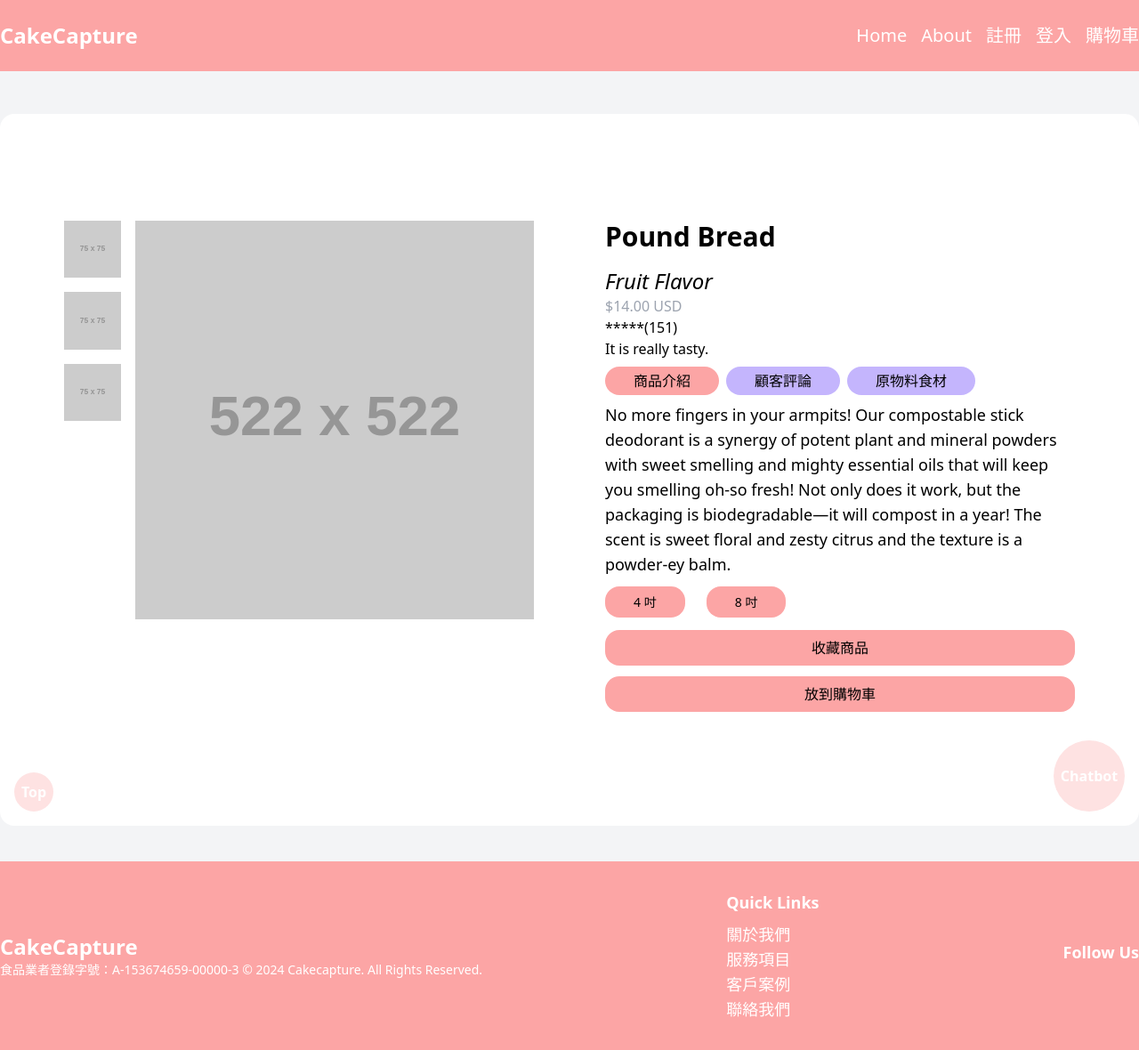
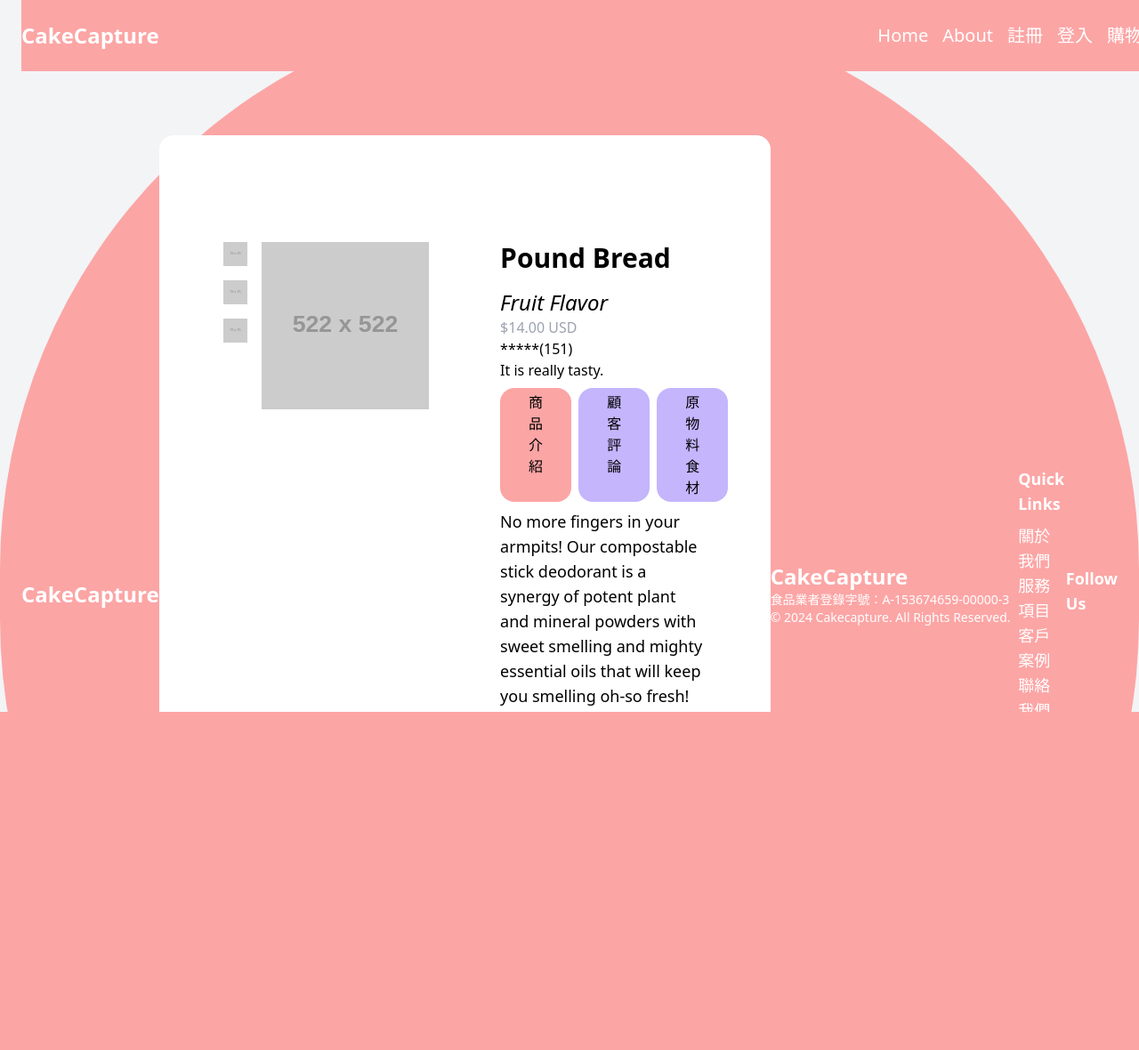
Before and after one commit to x10akd/CakeCapture, a Django app: page /item_detail in a window 1280 px wide. Shown: the whole page at 89% size. After the commit the page ends 800 px from the top, so only its background shows below. Run offline with Django 5.2, Linux system fonts and the light colour scheme; grey boxes labelled with a size stand in for pictures from a placeholder-image service; some libraries are stand-ins or nearby versions.

Commit message:
modified

```diff
--- a/templates/shared/base.html
+++ b/templates/shared/base.html
@@ -2,17 +2,22 @@
 
 <!DOCTYPE html>
 <html lang="en">
-
     <head>
-	<meta charset="UTF-8">
-	<meta http-equiv="X-UA-Compatible" content="IE=edge">
-	<meta name="viewport" content="width=device-width, initial-scale=1.0">
+        <meta charset="UTF-8" />
+        <meta http-equiv="X-UA-Compatible" content="IE=edge" />
+        <meta name="viewport" content="width=device-width, initial-scale=1.0" />
         <title>Document</title>
         <!-- 引入 Tailwind CSS -->
-	<link href="https://cdn.jsdelivr.net/npm/tailwindcss@2.2.19/dist/tailwind.min.css" rel="stylesheet">
+        <link
+            href="https://cdn.jsdelivr.net/npm/tailwindcss@2.2.19/dist/tailwind.min.css"
+            rel="stylesheet"
+        />
         <!-- 引入 Swiper.js CSS -->
-	<link rel="stylesheet" href="https://unpkg.com/swiper/swiper-bundle.min.css">
-	<link rel="stylesheet" href="{% static 'styles/about.css' %}"/>
+        <link
+            rel="stylesheet"
+            href="https://unpkg.com/swiper/swiper-bundle.min.css"
+        />
+        <link rel="stylesheet" href="{% static 'styles/about.css' %}" />
         <style>
             .hover\:scale-110:hover {
                 transform: scale(1.1);
@@ -21,6 +26,17 @@
         <!-- 引入SweetAlert庫 -->
         <script src="https://cdn.jsdelivr.net/npm/sweetalert2@11"></script>
     </head>
+
+    <body>
+        <!-- nav -->
+        <nav
+            class="bg-red-300 py-6 fixed w-screen max-w-screen-2xl top-0 z-10 rounded-full mx-auto left-0 right-0 px-6"
+        >
+            <div class="container mx-auto flex justify-between items-center">
+                <!-- 品牌標誌 -->
+                <a href="#" class="text-white text-2xl font-bold"
+                    >CakeCapture</a
+                >
 
 <body class="bg-gray-100">
 
```
Lines whose indentation alone changed are shown as unchanged.
